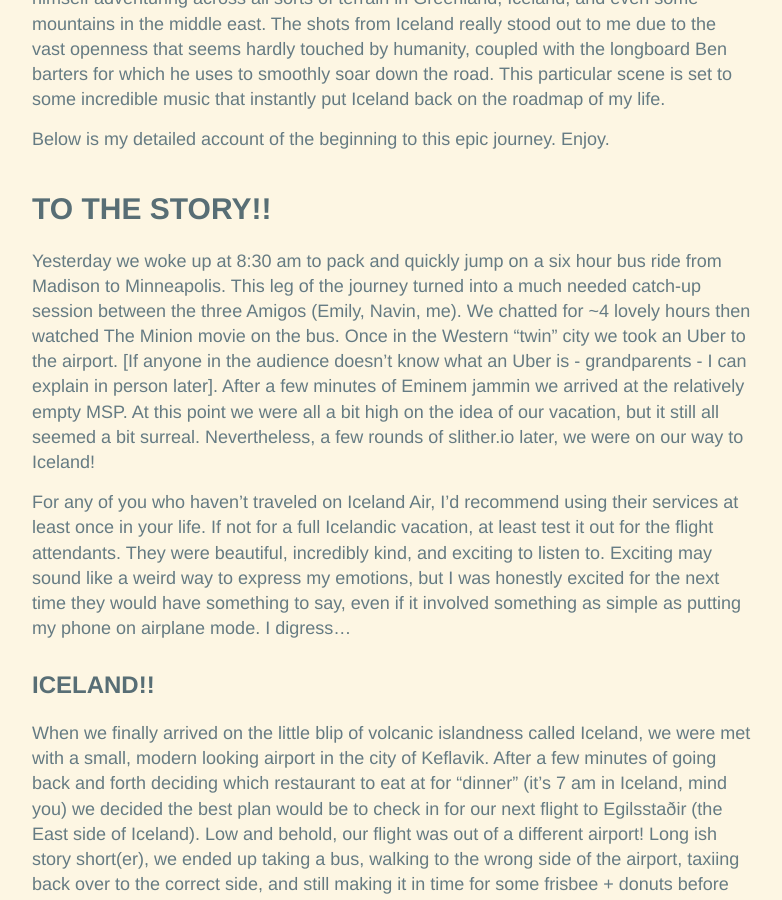
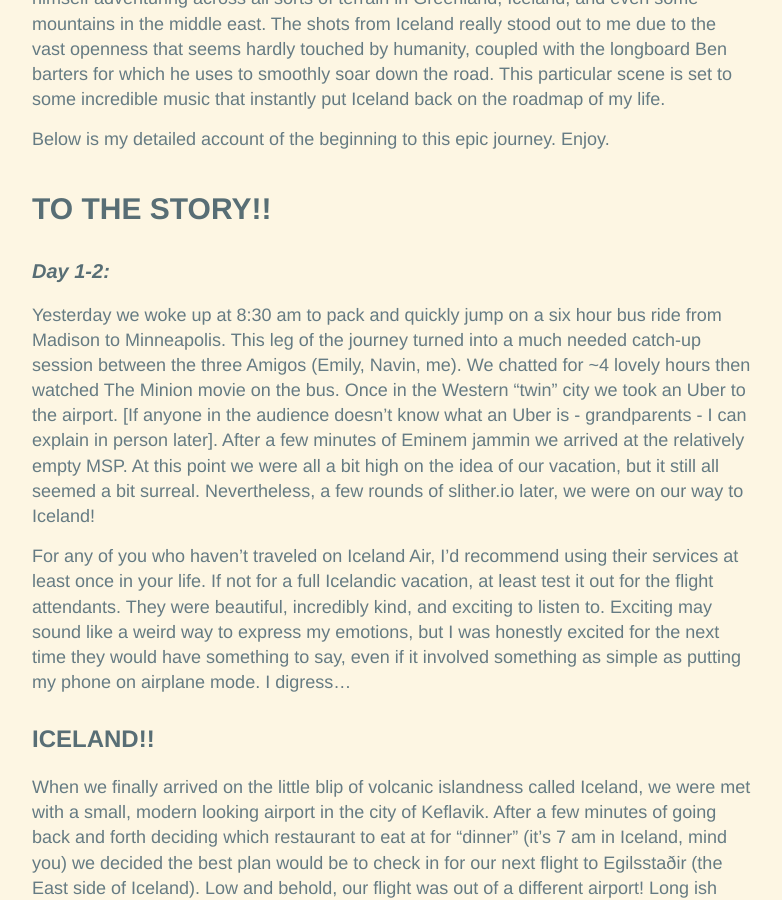
Before and after one commit to hencefarthing/hencefarthing.github.io, a Jekyll site: the page built from _posts/2018/03/2018-03-05-Ice1.md, in a window 1280 px wide and 900 px high, scrolled down 739 px. Shown: the whole window, without its empty margins (248-1030 px from the left). Built offline with Jekyll 4.4.1, drawn with Linux system fonts in a browser that asks for light colours.

Commit message:
Adding day # for clarification

```diff
--- a/_posts/2018/03/2018-03-05-Ice1.md
+++ b/_posts/2018/03/2018-03-05-Ice1.md
@@ -14,6 +14,8 @@ But the real motivation for this trip came from an amazing movie called "The Sec
 Below is my detailed account of the beginning to this epic journey. Enjoy.
 
 # TO THE STORY!!
+
+### *Day 1-2:*
 
 Yesterday we woke up at 8:30 am to pack and quickly jump on a six hour bus ride from Madison to Minneapolis. This leg of the journey turned into a much needed catch-up session between the three Amigos (Emily, Navin, me). We chatted for ~4 lovely hours then watched The Minion movie on the bus. Once in the Western "twin" city we took an Uber to the airport. [If anyone in the audience doesn't know what an Uber is - grandparents - I can explain in person later]. After a few minutes of Eminem jammin we arrived at the relatively empty MSP. At this point we were all a bit high on the idea of our vacation, but it still all seemed a bit surreal. Nevertheless, a few rounds of slither.io later, we were on our way to Iceland!
 
```
